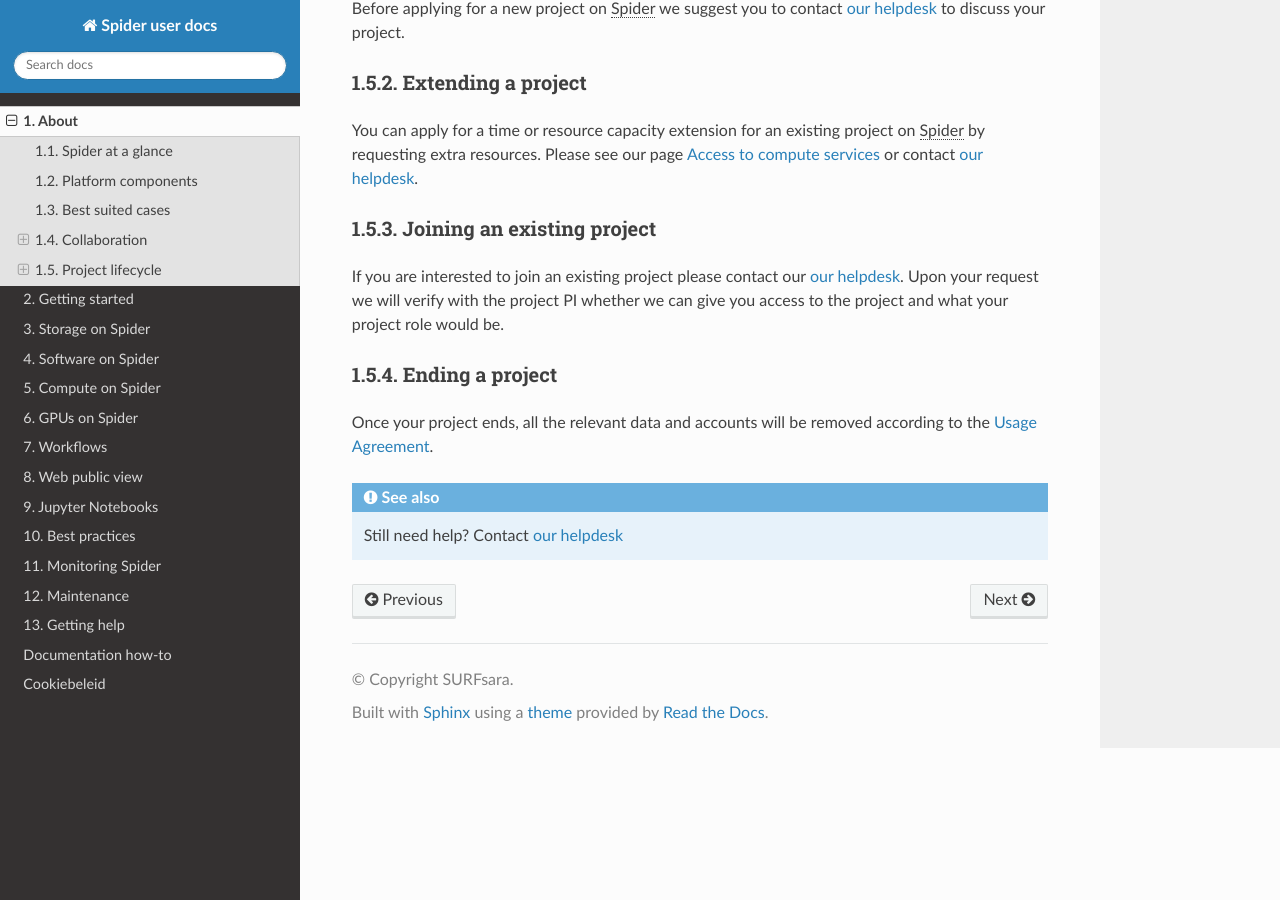
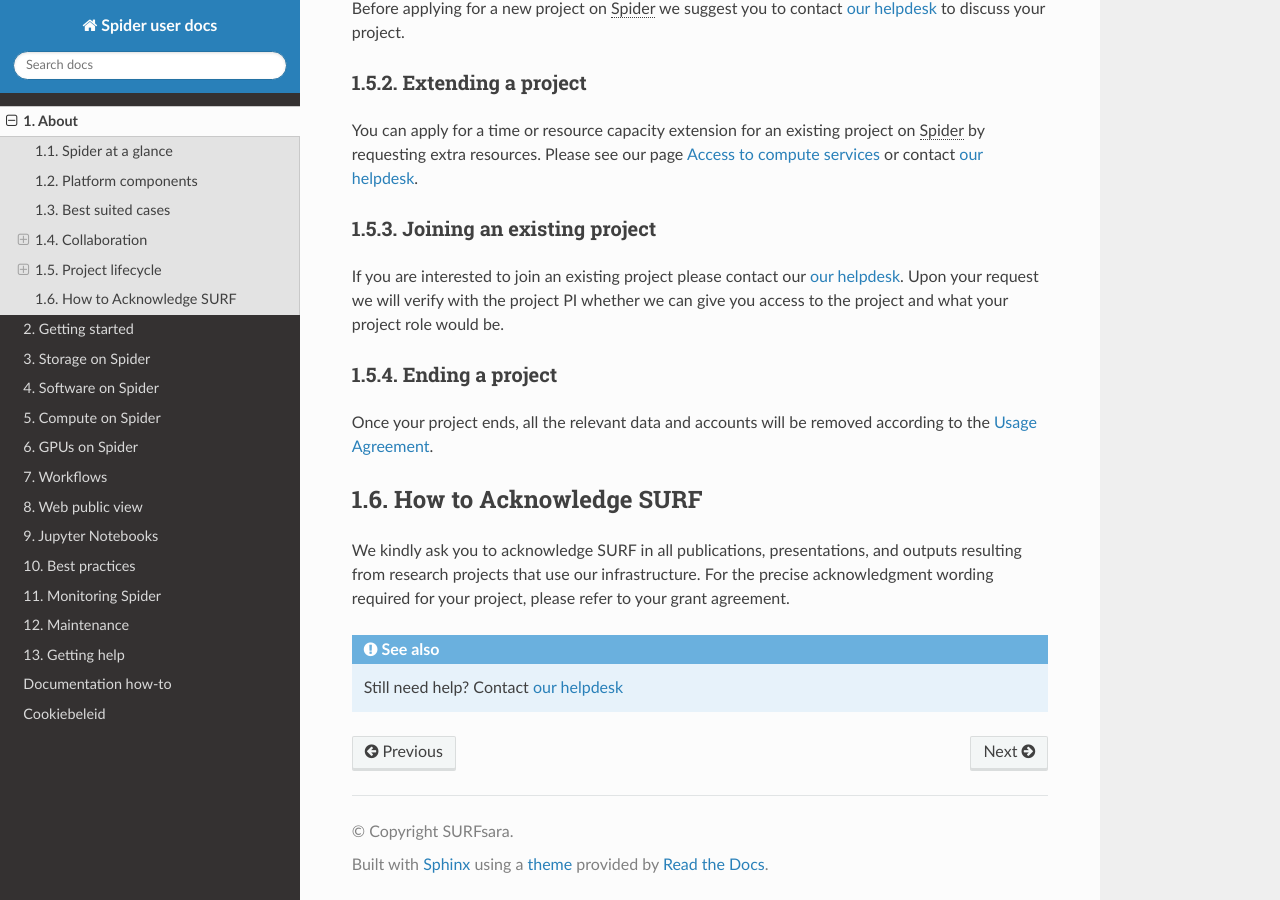
Before and after one commit to sara-nl/spiderdocs, a Sphinx documentation site: the page built from source/Pages/about.rst, in a window 1280 px wide and 900 px high, scrolled down 4238 px. Built offline with Sphinx 7.4.7 and the Read the Docs theme 3.1.0, drawn with Linux system fonts in a browser that asks for light colours.

Commit message:
:memo: add acknoledgement instructions

```diff
--- a/source/Pages/about.rst
+++ b/source/Pages/about.rst
@@ -234,6 +234,14 @@ Once your project ends, all the relevant data and accounts will be removed accor
 the `Usage Agreement <https://portal.cua.surf.nl/user/eua>`_.
 
 
+.. _How to Acknowledge SURF:
+
+=======================
+How to Acknowledge SURF
+=======================
+
+We kindly ask you to acknowledge SURF in all publications, presentations, and outputs resulting from research projects that use our infrastructure.
+For the precise acknowledgment wording required for your project, please refer to your grant agreement.
 
 .. seealso:: Still need help? Contact :ref:`our helpdesk <helpdesk>`
 
```
